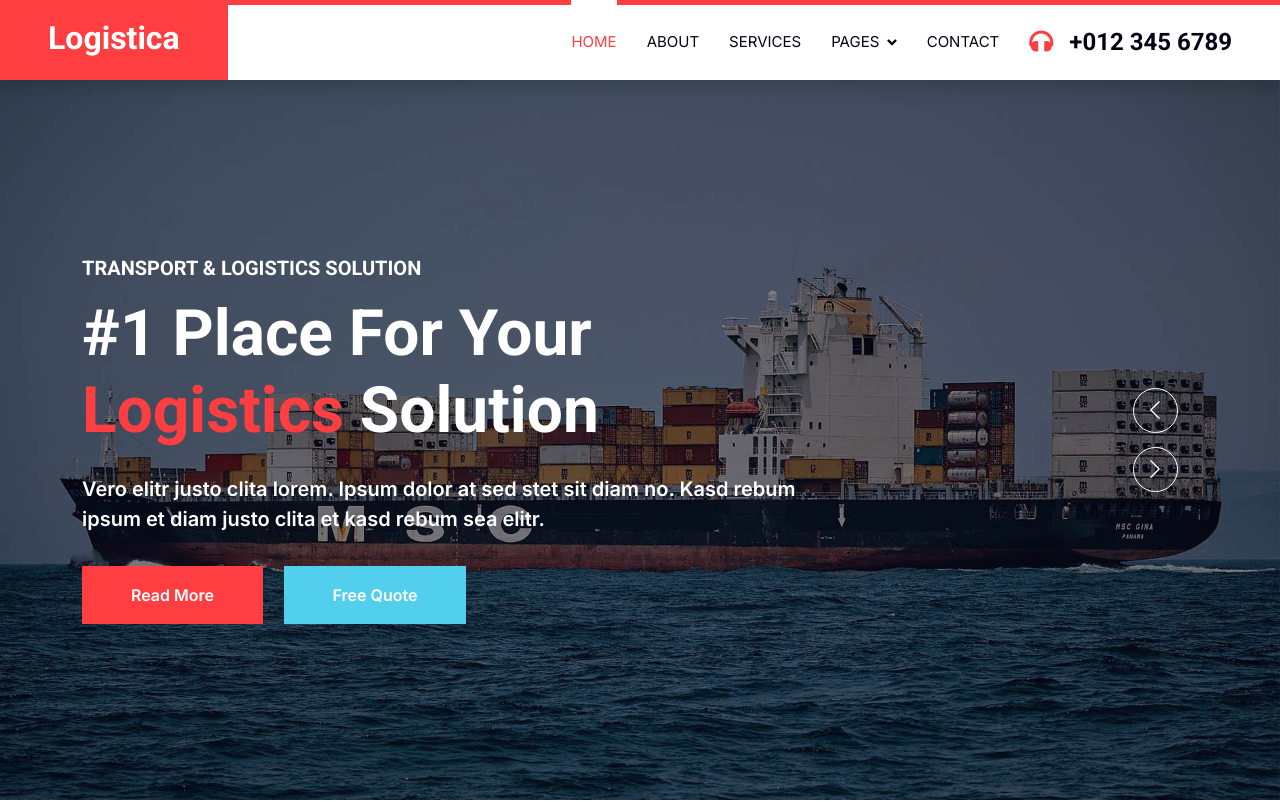
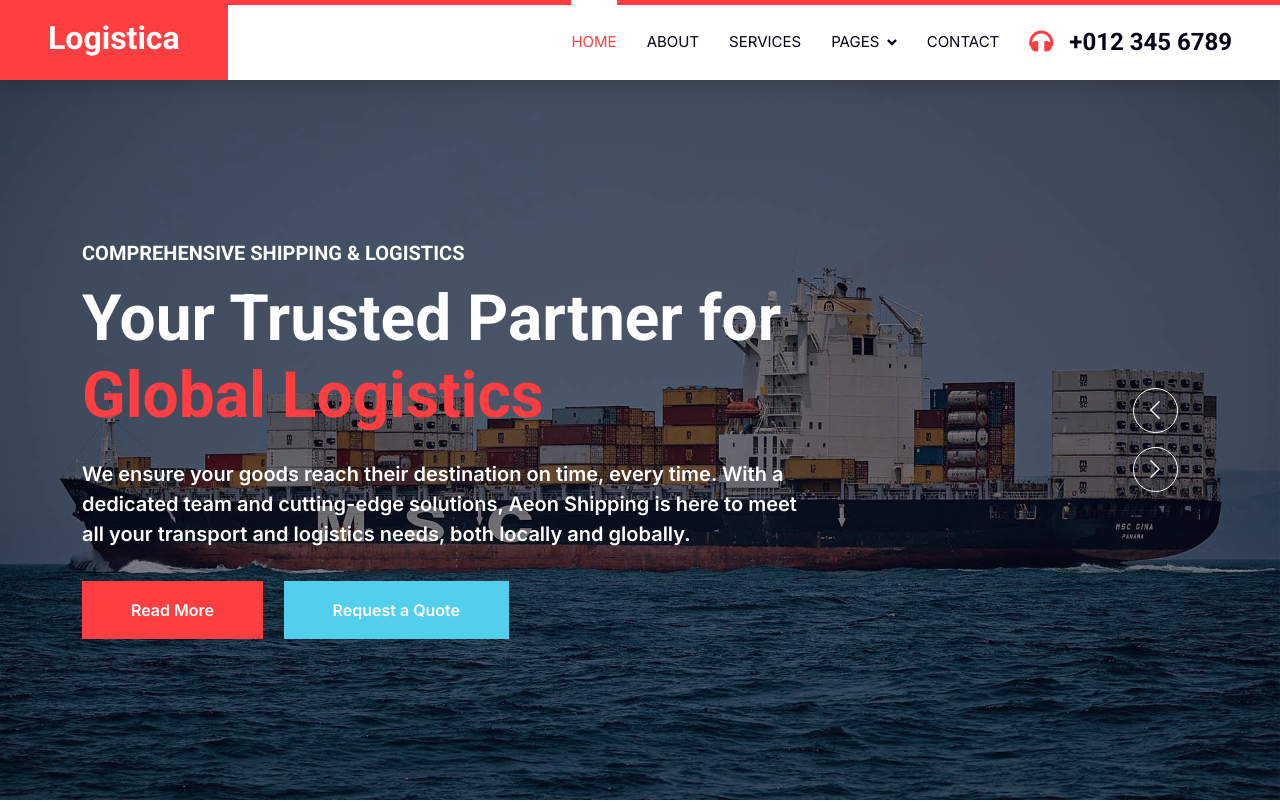
Before and after one commit to aeon-shipping/shipping, a plain HTML site: page index.html in a window 1280 px wide. Shown: the top 802 px of the page. Drawn offline with nearby package versions, Linux system fonts and the light colour scheme.

Commit message:
Update index.html

```diff
--- a/index.html
+++ b/index.html
@@ -82,11 +82,11 @@
                 <div class="container">
                     <div class="row justify-content-start">
                         <div class="col-10 col-lg-8">
-                                <h5 class="text-white text-uppercase mb-3 animated slideInDown">Transport & Logistics Solution</h5>
-                                <h1 class="display-3 text-white animated slideInDown mb-4">#1 Place For Your <span class="text-primary">Logistics</span> Solution</h1>
-                                <p class="fs-5 fw-medium text-white mb-4 pb-2">Vero elitr justo clita lorem. Ipsum dolor at sed stet sit diam no. Kasd rebum ipsum et diam justo clita et kasd rebum sea elitr.</p>
+                            <h5 class="text-white text-uppercase mb-3 animated slideInDown">Comprehensive Shipping & Logistics</h5>
+                            <h1 class="display-3 text-white animated slideInDown mb-4">Your Trusted Partner for <span class="text-primary">Global Logistics</span></h1>
+                            <p class="fs-5 fw-medium text-white mb-4 pb-2">We ensure your goods reach their destination on time, every time. With a dedicated team and cutting-edge solutions, Aeon Shipping is here to meet all your transport and logistics needs, both locally and globally.</p>
                             <a href="" class="btn btn-primary py-md-3 px-md-5 me-3 animated slideInLeft">Read More</a>
-                                <a href="" class="btn btn-secondary py-md-3 px-md-5 animated slideInRight">Free Quote</a>
+                            <a href="" class="btn btn-secondary py-md-3 px-md-5 animated slideInRight">Request a Quote</a>
                         </div>
                     </div>
                 </div>
@@ -98,11 +98,11 @@
                 <div class="container">
                     <div class="row justify-content-start">
                         <div class="col-10 col-lg-8">
-                                <h5 class="text-white text-uppercase mb-3 animated slideInDown">Transport & Logistics Solution</h5>
-                                <h1 class="display-3 text-white animated slideInDown mb-4">#1 Place For Your <span class="text-primary">Transport</span> Solution</h1>
-                                <p class="fs-5 fw-medium text-white mb-4 pb-2">Vero elitr justo clita lorem. Ipsum dolor at sed stet sit diam no. Kasd rebum ipsum et diam justo clita et kasd rebum sea elitr.</p>
-                                <a href="" class="btn btn-primary py-md-3 px-md-5 me-3 animated slideInLeft">Read More</a>
-                                <a href="" class="btn btn-secondary py-md-3 px-md-5 animated slideInRight">Free Quote</a>
+                            <h5 class="text-white text-uppercase mb-3 animated slideInDown">Reliable Transport Services</h5>
+                            <h1 class="display-3 text-white animated slideInDown mb-4">Efficient Solutions for <span class="text-primary">All Your Shipping Needs</span></h1>
+                            <p class="fs-5 fw-medium text-white mb-4 pb-2">From small packages to large freight, our tailored solutions ensure that your shipment reaches its destination safely. Choose Aeon Shipping for efficiency, reliability, and peace of mind.</p>
+                            <a href="" class="btn btn-primary py-md-3 px-md-5 me-3 animated slideInLeft">Learn More</a>
+                            <a href="" class="btn btn-secondary py-md-3 px-md-5 animated slideInRight">Get a Free Quote</a>
                         </div>
                     </div>
                 </div>
@@ -110,6 +110,7 @@
         </div>
     </div>
 </div>
+
     <!-- Carousel End -->
 
 
```
Lines whose indentation alone changed are shown as unchanged.
